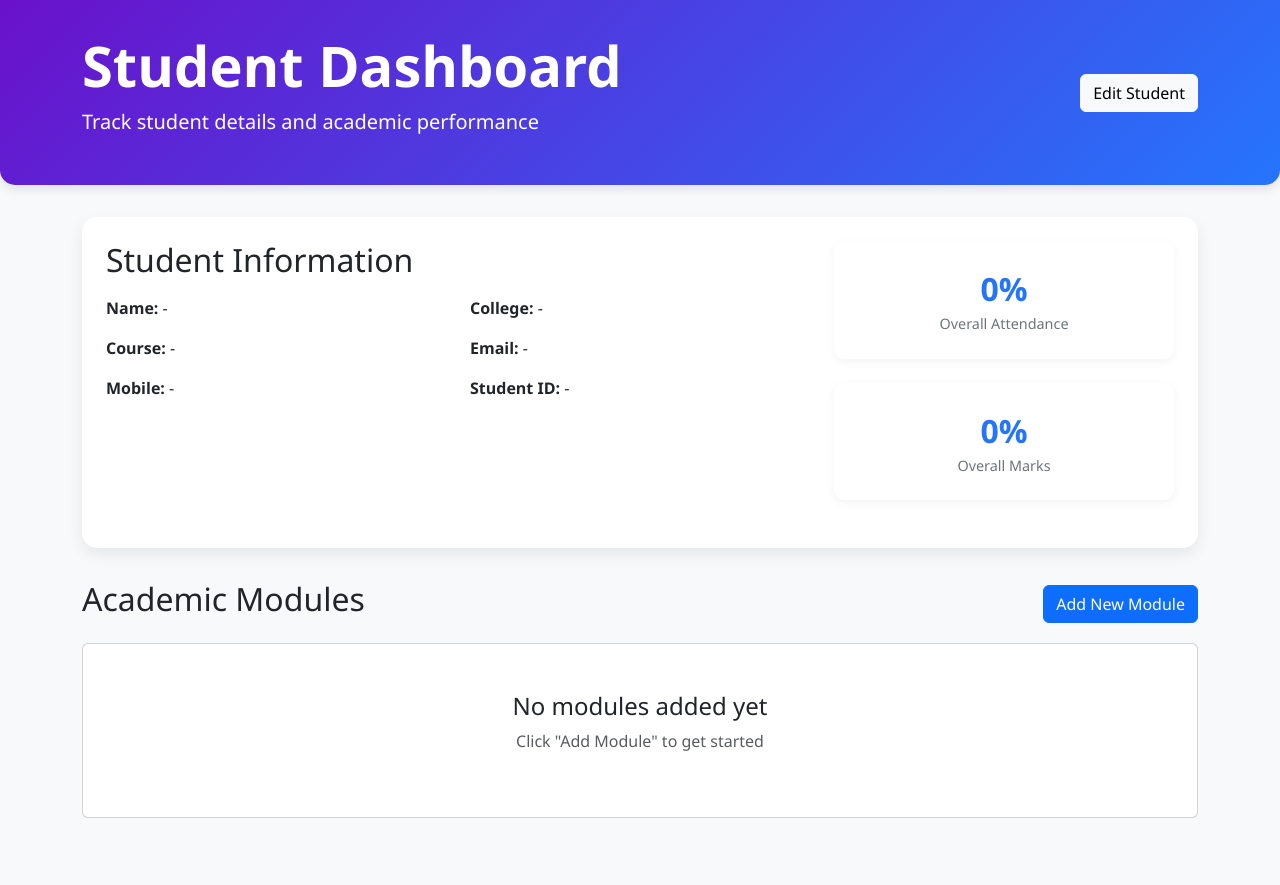
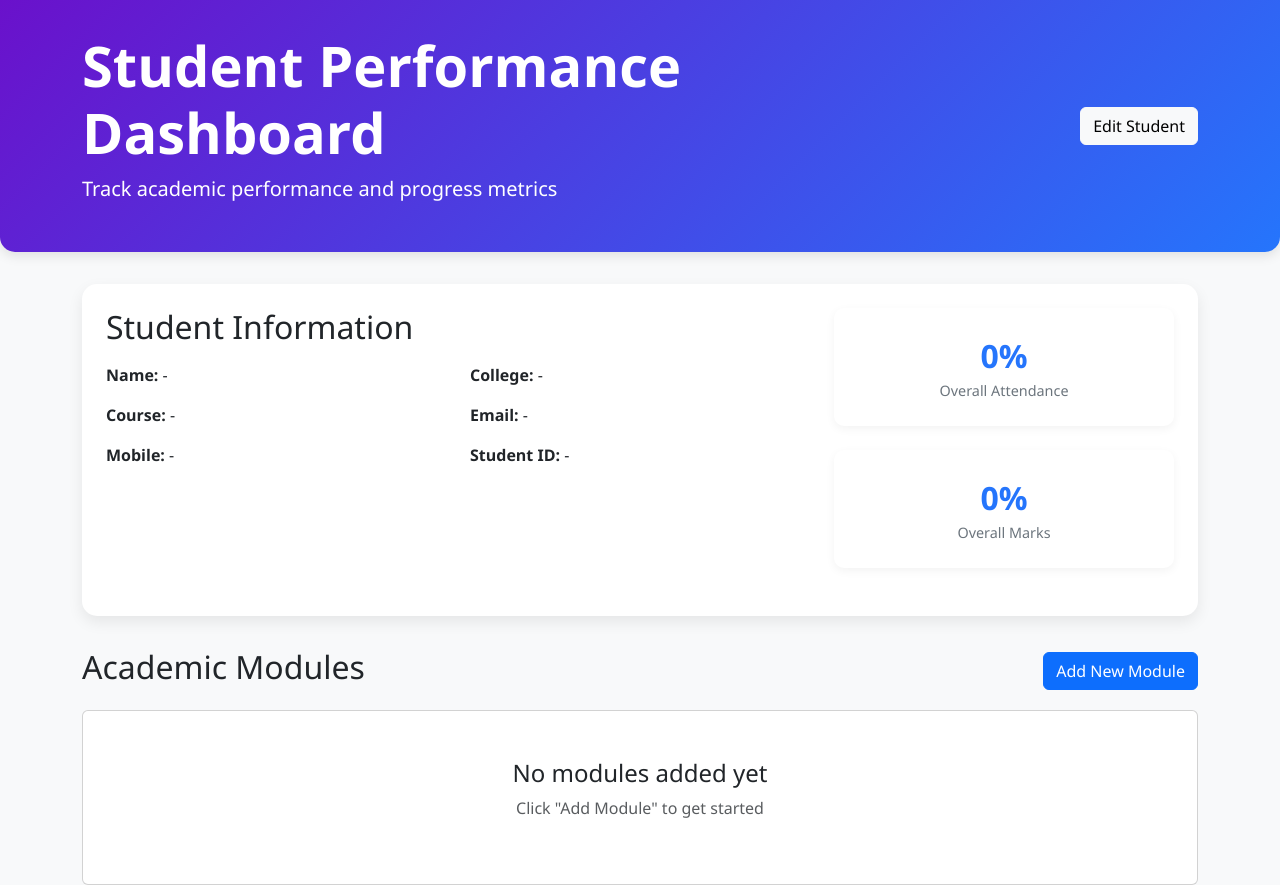
Before and after one commit to asushanthreddy9-624/JS-CRUD-Student-Management, a plain HTML site: page index.html in a window 1280 px wide. Before the commit the page ends 818 px from the top, so only its background shows below. Drawn offline with nearby package versions, Linux system fonts and the light colour scheme; some packages are replaced by stand-ins of ours; no server answers; a script that the page names is missing.

Commit message:
bin id updated

```diff
--- a/index.html
+++ b/index.html
@@ -3,7 +3,7 @@
 <head>
     <meta charset="UTF-8">
     <meta name="viewport" content="width=device-width, initial-scale=1.0">
-    <title>Student Dashboard</title>
+    <title>Student Performance Dashboard</title>
     <!-- Bootstrap CSS -->
     <link href="https://cdn.jsdelivr.net/npm/bootstrap@5.3.0/dist/css/bootstrap.min.css" rel="stylesheet">
     <!-- Toastr CSS -->
@@ -17,8 +17,8 @@
         <div class="container">
             <div class="row align-items-center">
                 <div class="col-md-8">
-                    <h1 class="display-4 fw-bold">Student Dashboard</h1>
-                    <p class="lead">Track student details and academic performance</p>
+                    <h1 class="display-4 fw-bold">Student Performance Dashboard</h1>
+                    <p class="lead">Track academic performance and progress metrics</p>
                 </div>
                 <div class="col-md-4 text-end">
                     <button class="btn btn-light" id="editStudentBtn">Edit Student</button>
--- a/js/app.js
+++ b/js/app.js
@@ -8,7 +8,7 @@ toastr.options = {
 
 // JSONBin Configuration - REPLACE WITH YOUR ACTUAL JSONBIN DETAILS
 const JSONBIN_CONFIG = {
-    BIN_ID: '68efebf8ae596e708f15c88b', // Replace with your actual bin ID
+    BIN_ID: '68f06d20d0ea881f40a5766f', // Replace with your actual bin ID
     API_KEY: '$2a$10$euqBnYFxO/WvbXbk9nLtRuvL6P7Yn4nTRf4XZYNv/sHCy2i1rHuEG', // Replace with your actual API key
     BASE_URL: 'https://api.jsonbin.io/v3/b'
 };
```
